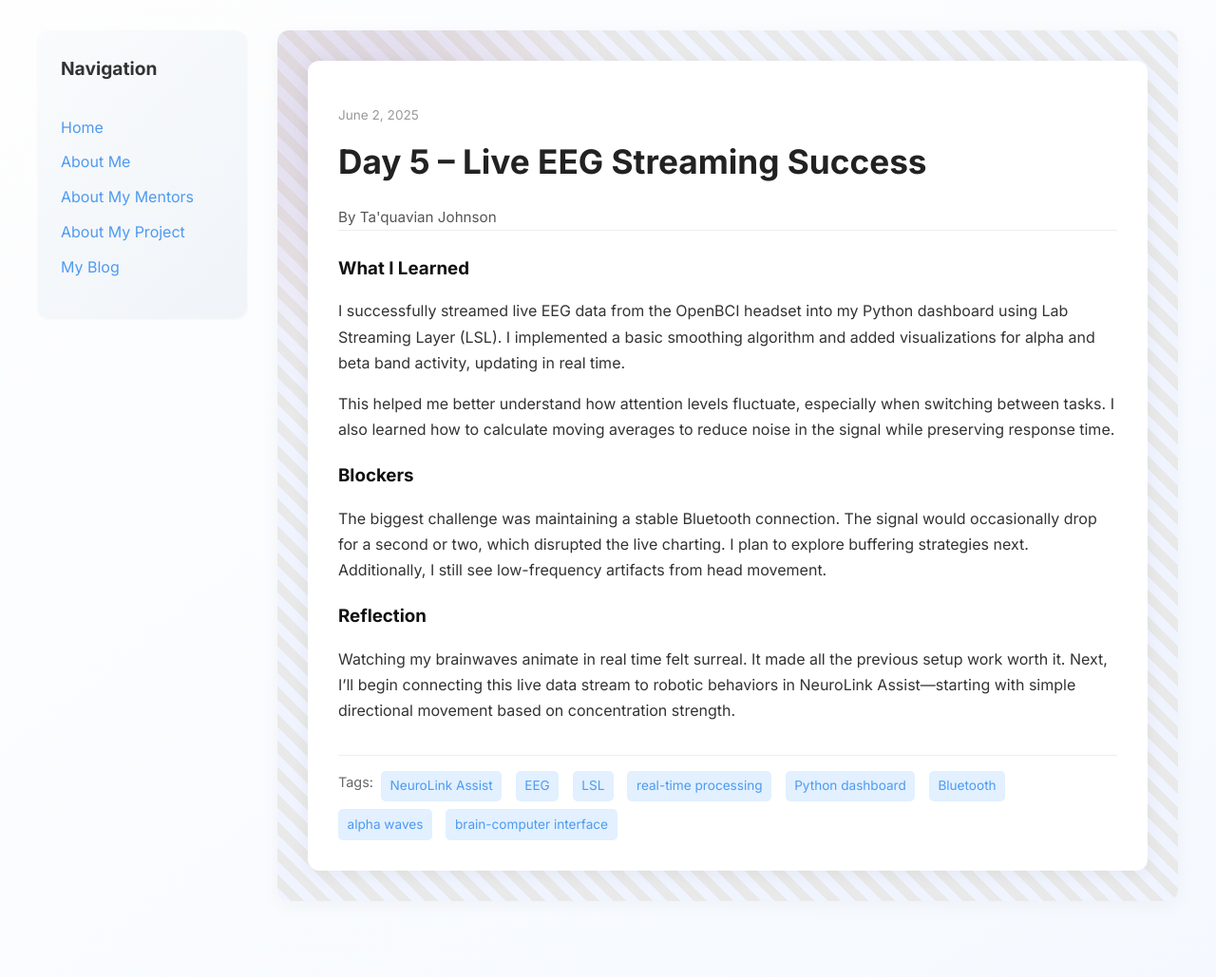
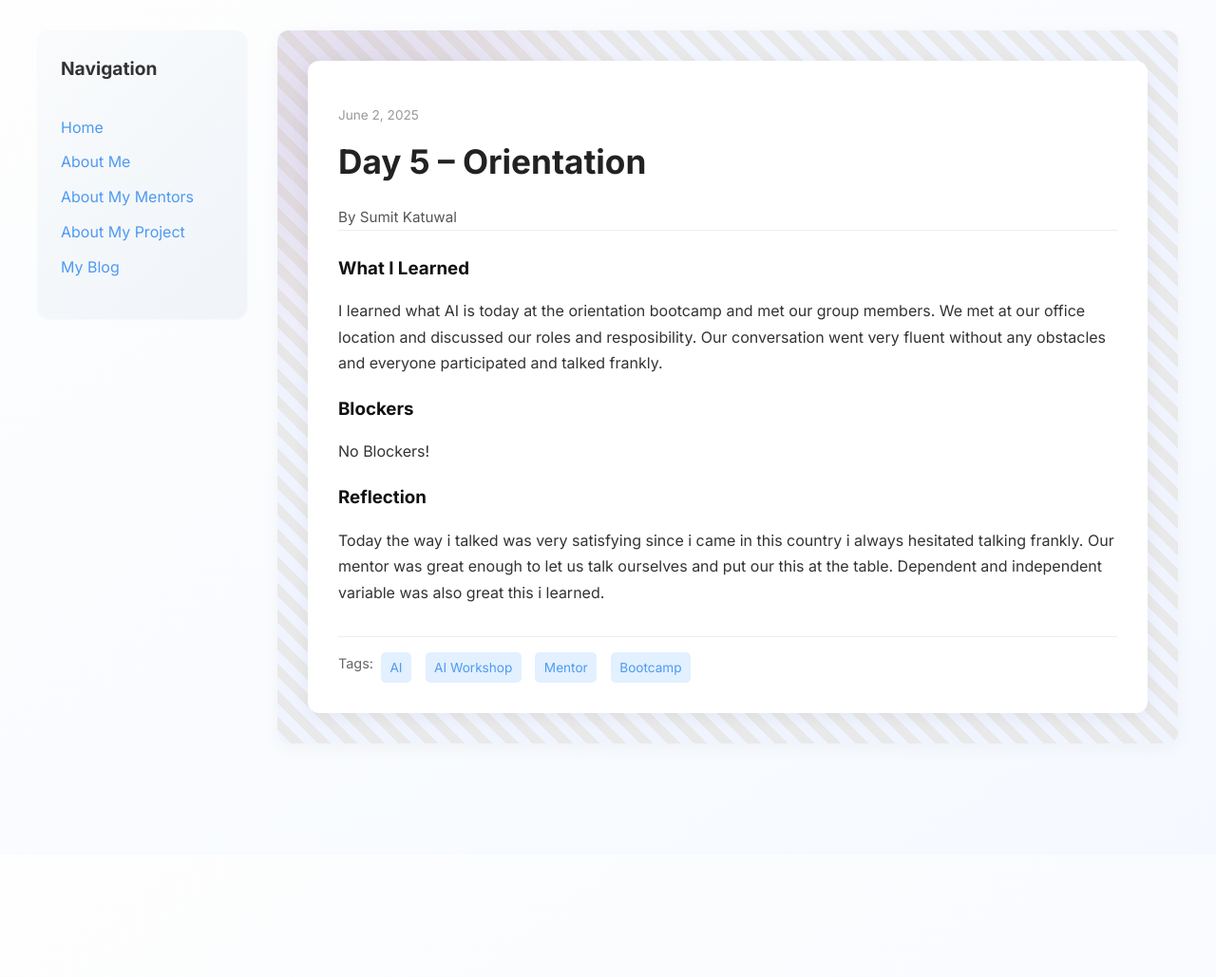
Before and after one commit to SumitKatuwal3382/SumitKatuwal3382.github.io, a Jekyll site: the page built from _posts/2025-06-02-day-5.md, in a window 1280 px wide. Shown: the whole page at 95% size. Built offline with Jekyll 4.4.1, drawn with Linux system fonts in a browser that asks for light colours; after the commit the page ends 900 px from its top, so only the background shows below that.

Commit message:
Update 2025-06-02-day-5.md

```diff
--- a/_posts/2025-06-02-day-5.md
+++ b/_posts/2025-06-02-day-5.md
@@ -1,19 +1,17 @@
 ---
 layout: post
-title: "Day 5 – Live EEG Streaming Success"
+title: "Day 5 – Orientation"
 date: 2025-06-02
-author: Ta'quavian Johnson
+author: Sumit Katuwal
 permalink: /day5.html
-tags: ["NeuroLink Assist", "EEG", "LSL", "real-time processing", "Python dashboard", "Bluetooth", "alpha waves", "brain-computer interface"]
+tags: ["AI", "AI Workshop", "Mentor", "Bootcamp"]
 
 what_i_learned: |
-  I successfully streamed live EEG data from the OpenBCI headset into my Python dashboard using Lab Streaming Layer (LSL). I implemented a basic smoothing algorithm and added visualizations for alpha and beta band activity, updating in real time.
-
-  This helped me better understand how attention levels fluctuate, especially when switching between tasks. I also learned how to calculate moving averages to reduce noise in the signal while preserving response time.
+  I learned what AI is today at the orientation bootcamp and met our group members. We met at our office location and discussed our roles and resposibility. Our conversation went very fluent without any obstacles and everyone participated and talked frankly.
 
 blockers: |
-  The biggest challenge was maintaining a stable Bluetooth connection. The signal would occasionally drop for a second or two, which disrupted the live charting. I plan to explore buffering strategies next. Additionally, I still see low-frequency artifacts from head movement.
+  No Blockers!
 
 reflection: |
-  Watching my brainwaves animate in real time felt surreal. It made all the previous setup work worth it. Next, I’ll begin connecting this live data stream to robotic behaviors in NeuroLink Assist—starting with simple directional movement based on concentration strength.
+  Today the way i talked was very satisfying since i came in this country i always hesitated talking frankly. Our mentor was great enough to let us talk ourselves and put our this at the table. Dependent and independent variable was also great this i learned.
 ---
```
